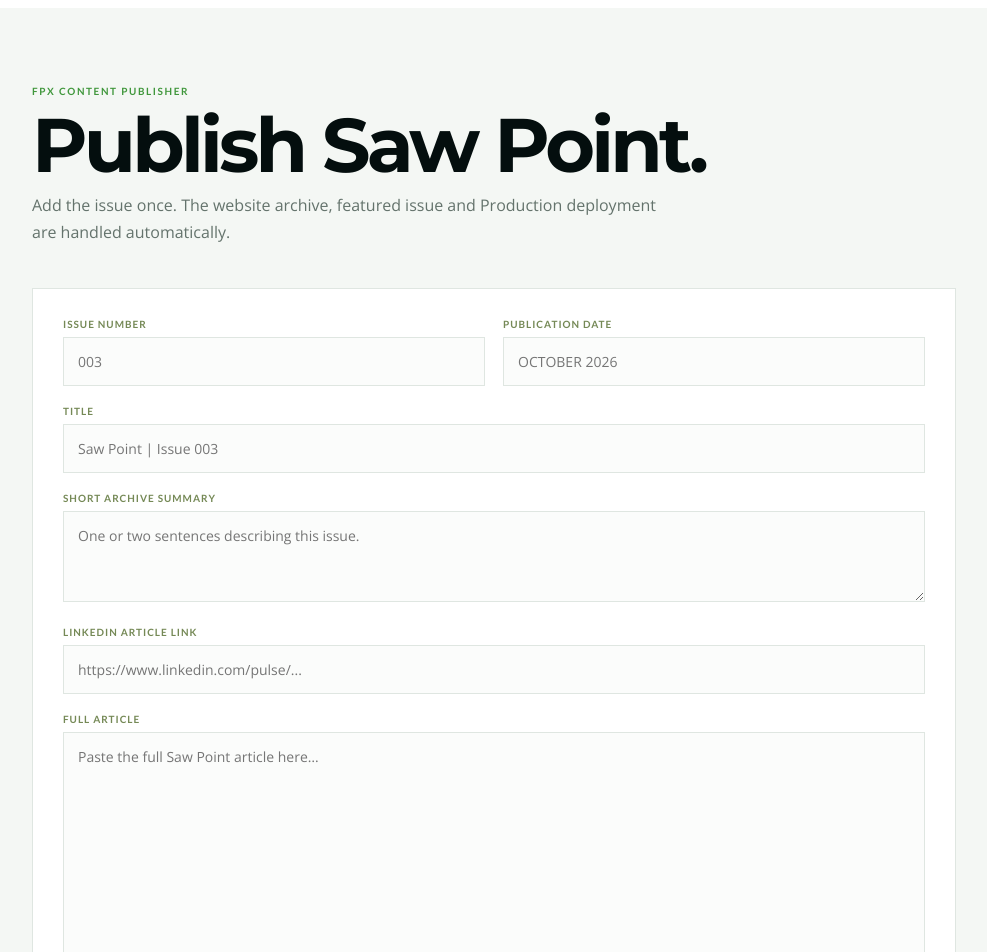
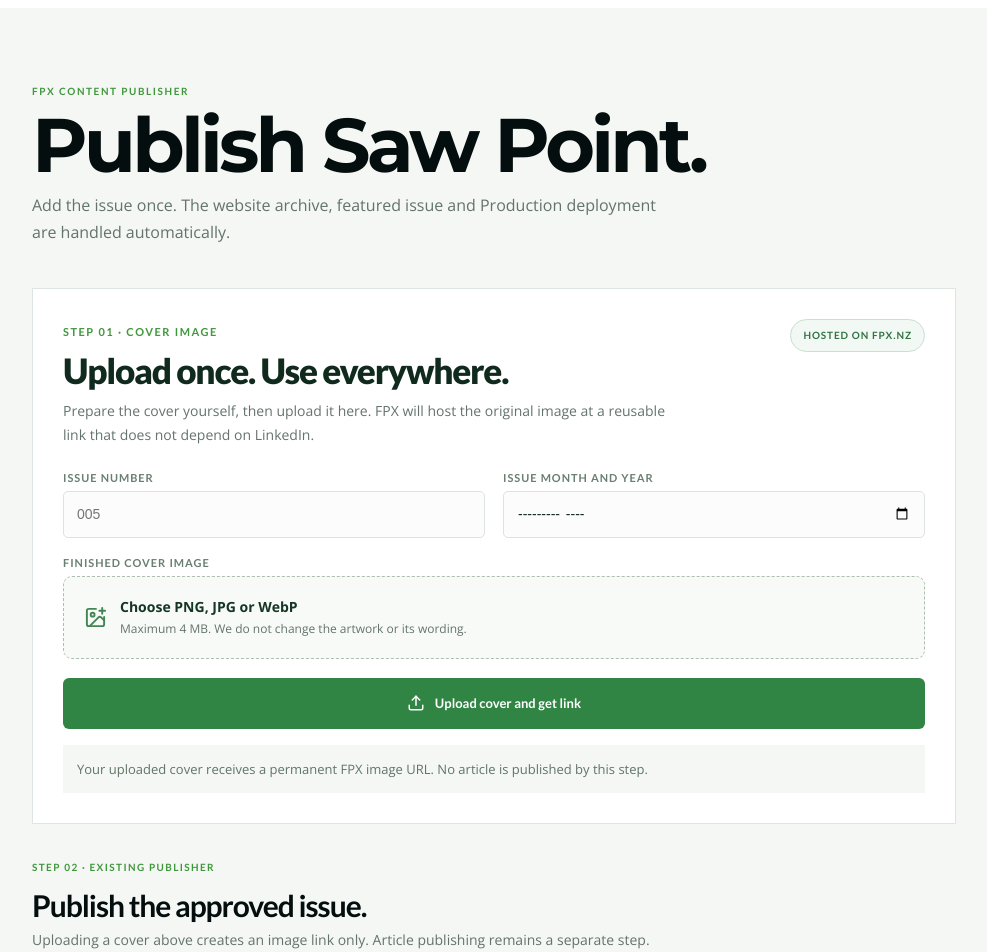
Before and after one commit to FPXTeam/fpx-website, a Next.js app: page /saw-point-admin in a window 1280 px wide. Shown: the top 952 px of the page, without its empty margins (146-1133 px from the left). Built offline with nearby package versions, Linux system fonts and the light colour scheme.

Commit message:
Place cover-image uploader as first step in Saw Point Admin

```diff
--- a/app/saw-point-admin/publisher.tsx
+++ b/app/saw-point-admin/publisher.tsx
@@ -1,6 +1,7 @@
 "use client";
 
 import { useState } from "react";
+import SawPointCoverUpload from "./cover-upload";
 
 type PublishResult={ok?:boolean;commitSha?:string;error?:string};
 
@@ -92,6 +93,9 @@ export default function SawPointPublisher(){
       </div>
     </div>
 
+    <SawPointCoverUpload/>
+
+    <div className="spa-editor-intro"><span>STEP 02 · EXISTING PUBLISHER</span><h2>Publish the approved issue.</h2><p>Uploading a cover above creates an image link only. Article publishing remains a separate step.</p></div>
     <form className="spa-form" onSubmit={publish}>
       <div className="spa-grid">
         <label><span>Issue number</span><input name="issue" placeholder="003" required/></label>
@@ -128,6 +132,7 @@ export default function SawPointPublisher(){
       .spa-top span{font:700 10px/1 Lato,sans-serif;letter-spacing:.16em;color:#40973C}
       .spa-top h1{margin:10px 0 12px;font-size:clamp(44px,6vw,76px);line-height:.92;letter-spacing:-.05em}
       .spa-top p{max-width:640px;margin:0;color:#64736C;line-height:1.7}
+      .spa-editor-intro{margin:30px 0 18px}.spa-editor-intro span{font:700 10px/1 Lato,Arial,sans-serif;letter-spacing:.14em;color:#40973C}.spa-editor-intro h2{margin:11px 0 6px;font-size:30px;letter-spacing:-.035em}.spa-editor-intro p{color:#64736C;font-size:14px;line-height:1.55;margin:0}
       .spa-form{display:grid;gap:20px;padding:30px;border:1px solid #dfe6e1;background:#fff}
       .spa-grid{display:grid;grid-template-columns:1fr 1fr;gap:18px}
       label>span{display:block;margin-bottom:8px;font:700 10px/1 Lato,sans-serif;letter-spacing:.1em;text-transform:uppercase;color:#758956}
```
